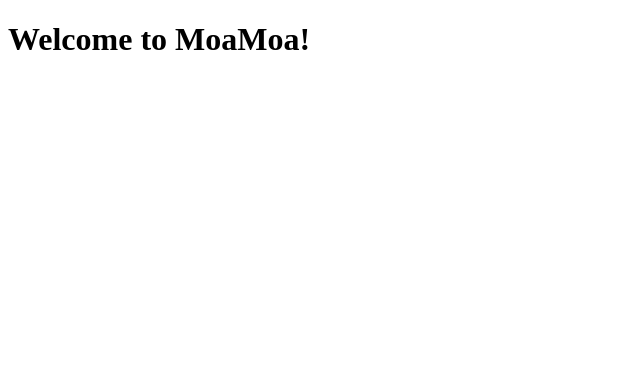
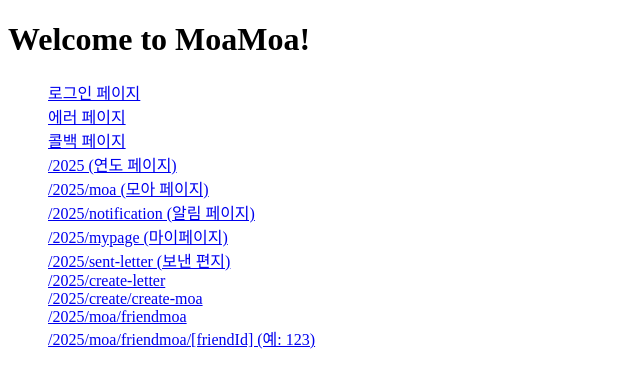
Before and after one commit to mer-sroom/moa-moa, a Next.js app: page / in a window 1280 px wide. Shown: the top 388 px of the page, without its empty margins (0-640 px from the left). Built offline with nearby package versions, Linux system fonts and the light colour scheme.

Commit message:
Test : alert,route-test

```diff
--- a/src/app/page.tsx
+++ b/src/app/page.tsx
@@ -1,3 +1,55 @@
+import Link from "next/link";
+
 export default function HomePage() {
-  return <h1>Welcome to MoaMoa!</h1>;
+  return (
+    <main>
+      <h1>Welcome to MoaMoa!</h1>
+      <ul style={{ listStyle: "none" }}>
+        <li>
+          <Link href="/auth/login">로그인 페이지</Link>
+        </li>
+        <li>
+          <Link href="/auth/error">에러 페이지</Link>
+        </li>
+        <li>
+          <Link href="/auth/callback">콜백 페이지</Link>
+        </li>
+
+        <li>
+          <Link href="/2025">/2025 (연도 페이지)</Link>
+        </li>
+        <li>
+          <Link href="/2025/moa">/2025/moa (모아 페이지)</Link>
+        </li>
+        <li>
+          <Link href="/2025/notification">
+            /2025/notification (알림 페이지)
+          </Link>
+        </li>
+        <li>
+          <Link href="/2025/mypage">/2025/mypage (마이페이지)</Link>
+        </li>
+
+        <li>
+          <Link href="/2025/sent-letter">/2025/sent-letter (보낸 편지)</Link>
+        </li>
+
+        <li>
+          <Link href="/2025/create-letter">/2025/create-letter</Link>
+        </li>
+        <li>
+          <Link href="/2025/create-moa">/2025/create/create-moa</Link>
+        </li>
+
+        <li>
+          <Link href="/2025/moa/friendmoa">/2025/moa/friendmoa</Link>
+        </li>
+        <li>
+          <Link href="/2025/moa/friendmoa/123">
+            /2025/moa/friendmoa/[friendId] (예: 123)
+          </Link>
+        </li>
+      </ul>
+    </main>
+  );
 }
```
Also changed, not shown: src/app/[year]/(components)/common/Alert.tsx (+50 -38 lines), src/app/[year]/notification/page.tsx (+36 -1 lines).
